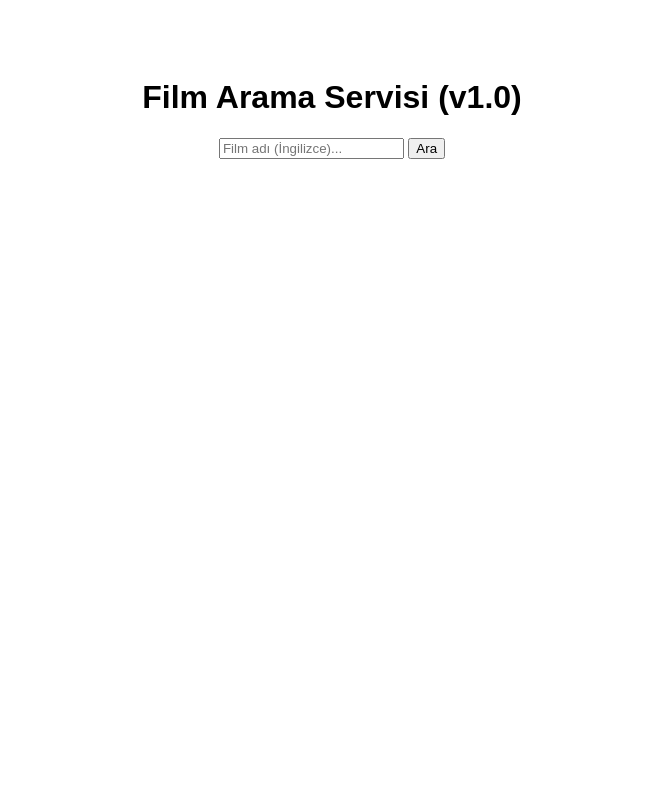
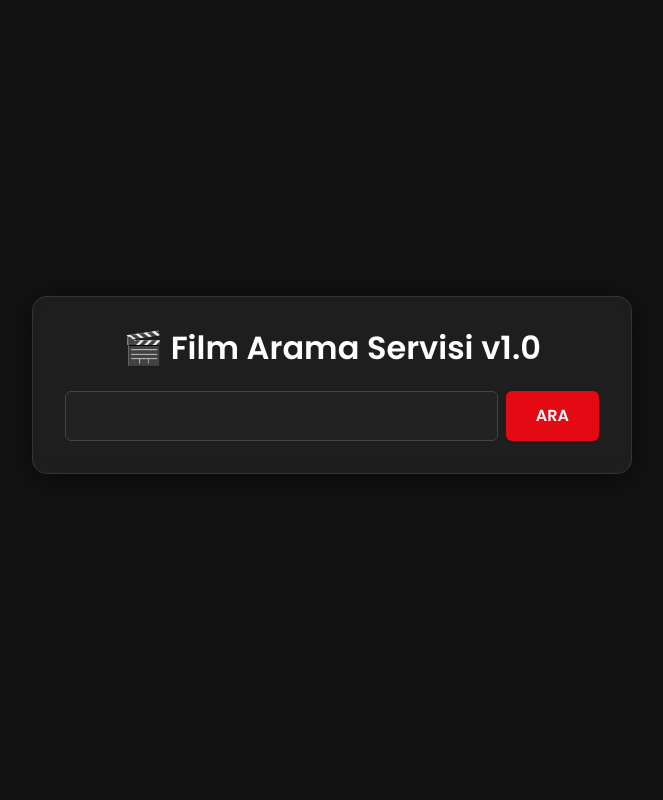
Before and after one commit to sevvalazrakocak-code/film, a Flask app: page / in a window 1280 px wide. Shown: the whole page, without its empty margins (308-971 px from the left). Run offline with Flask 3, Linux system fonts and the light colour scheme.

Commit message:
Update index.html

```diff
--- a/templates/index.html
+++ b/templates/index.html
@@ -1,31 +1,136 @@
 <!DOCTYPE html>
-<html>
+<html lang="tr">
 <head>
-    <title>Film Arama</title>
+    <meta charset="UTF-8">
+    <meta name="viewport" content="width=device-width, initial-scale=1.0">
+    <title>Film Arama Servisi</title>
+    <link href="https://cdn.jsdelivr.net/npm/bootstrap@5.3.0/dist/css/bootstrap.min.css" rel="stylesheet">
+    <link href="https://fonts.googleapis.com/css2?family=Poppins:wght@300;400;600&display=swap" rel="stylesheet">
+
     <style>
-        body { font-family: sans-serif; text-align: center; padding: 50px; }
-        .card { border: 1px solid #ccc; padding: 20px; display: inline-block; margin-top: 20px; border-radius: 10px; }
-        img { max-width: 200px; }
+        body {
+            background-color: #121212; /* Koyu arka plan */
+            color: #ffffff;
+            font-family: 'Poppins', sans-serif;
+            min-height: 100vh;
+            display: flex;
+            flex-direction: column;
+            align-items: center;
+            justify-content: center;
+            padding: 20px;
+        }
+
+        /* Arama Kutusu Tasarımı */
+        .search-container {
+            background: rgba(255, 255, 255, 0.05);
+            padding: 2rem;
+            border-radius: 15px;
+            border: 1px solid rgba(255, 255, 255, 0.1);
+            backdrop-filter: blur(10px);
+            width: 100%;
+            max-width: 600px;
+            margin-bottom: 30px;
+            box-shadow: 0 4px 30px rgba(0, 0, 0, 0.5);
+        }
+
+        .form-control {
+            background-color: #222;
+            border: 1px solid #444;
+            color: white;
+            padding: 12px;
+        }
+
+        .form-control:focus {
+            background-color: #333;
+            color: white;
+            border-color: #e50914; /* Netflix kırmızısı */
+            box-shadow: 0 0 0 0.25rem rgba(229, 9, 20, 0.25);
+        }
+
+        .btn-search {
+            background-color: #e50914;
+            color: white;
+            border: none;
+            padding: 12px 30px;
+            font-weight: bold;
+            transition: all 0.3s;
+        }
+
+        .btn-search:hover {
+            background-color: #b20710;
+            transform: scale(1.05);
+            color: white;
+        }
+
+        /* Film Kartı Tasarımı */
+        .movie-card {
+            background-color: #1e1e1e;
+            border-radius: 15px;
+            overflow: hidden;
+            box-shadow: 0 10px 30px rgba(0,0,0,0.6);
+            max-width: 800px;
+            width: 100%;
+            animation: fadeIn 0.8s ease; /* Sayfaya giriş animasyonu */
+        }
+
+        .movie-info {
+            padding: 30px;
+        }
+
+        .imdb-badge {
+            background-color: #f5c518;
+            color: #000;
+            padding: 4px 12px;
+            border-radius: 4px;
+            font-weight: bold;
+            font-size: 0.9rem;
+        }
+
+        @keyframes fadeIn {
+            from { opacity: 0; transform: translateY(20px); }
+            to { opacity: 1; transform: translateY(0); }
+        }
     </style>
 </head>
 <body>
-    <h1>Film Arama Servisi (v1.0)</h1>
-    <form method="POST">
-        <input type="text" name="movie_name" placeholder="Film adı (İngilizce)..." required>
-        <button type="submit">Ara</button>
-    </form>
 
-    {% if error %}
-        <p style="color: red;">{{ error }}</p>
+    <div class="search-container text-center">
+        <h2 class="mb-4 fw-bold">🎬 Film Arama Servisi v1.0</h2>
+
+        <form method="POST" class="d-flex gap-2">
+            <input type="text" name="movie_name" class="form-control" placeholder="Film adı (İngilizce)..." required>
+            <button type="submit" class="btn btn-search">ARA</button>
+        </form>
+
+        {% if error %}
+            <div class="alert alert-danger mt-3" role="alert">
+                ⚠️ {{ error }}
+            </div>
+        {% endif %}
+    </div>
+
+    {% if movie %}
+        <div class="movie-card row g-0 align-items-center">
+            <div class="col-md-5 text-center bg-black">
+                <img src="{{ movie.Poster }}" class="img-fluid rounded-start" alt="{{ movie.Title }} Posteri" style="max-height: 500px; width: 100%; object-fit: cover;">
+            </div>
+
+            <div class="col-md-7">
+                <div class="movie-info">
+                    <h2 class="fw-bold display-6">{{ movie.Title }} <span class="text-secondary fs-4">({{ movie.Year }})</span></h2>
+
+                    <div class="d-flex align-items-center my-3 gap-3">
+                        <span class="imdb-badge">IMDb {{ movie.imdbRating }}</span>
+                    </div>
+
+                    <h5 class="text-secondary mb-3">Özet</h5>
+                    <p class="lead fs-6 text-light" style="line-height: 1.6;">
+                        {{ movie.Plot }}
+                    </p>
+                </div>
+            </div>
+        </div>
     {% endif %}
 
-    {% if movie %}
-        <div class="card">
-            <h2>{{ movie.Title }} ({{ movie.Year }})</h2>
-            <img src="{{ movie.Poster }}" alt="Poster">
-            <p><strong>IMDB Puanı:</strong> {{ movie.imdbRating }}</p>
-            <p>{{ movie.Plot }}</p>
-        </div>
-    {% endif %}
 </body>
 </html>
```
